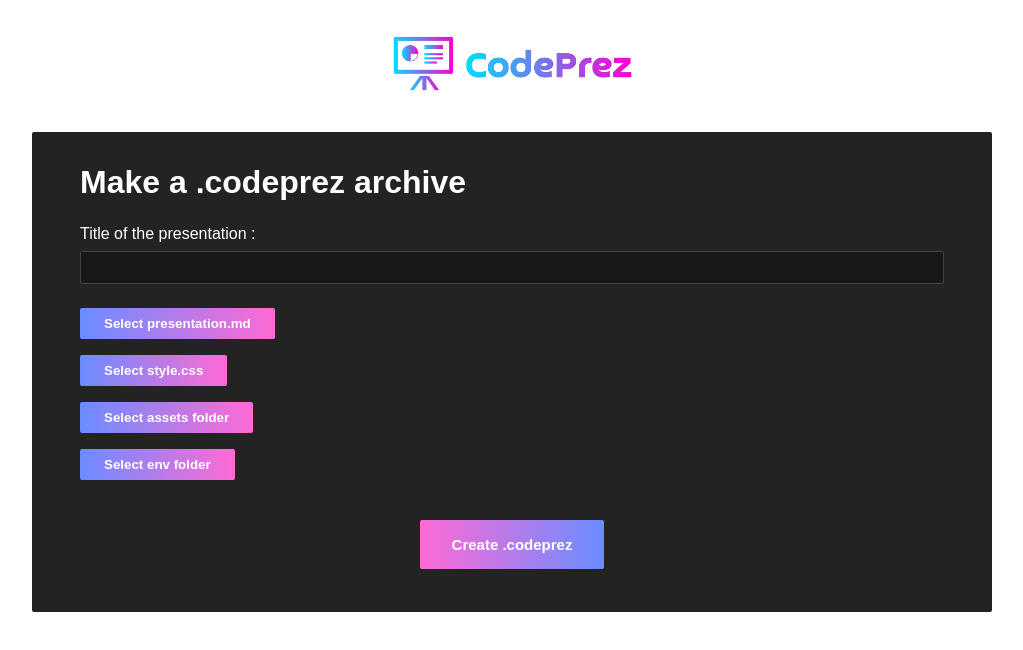
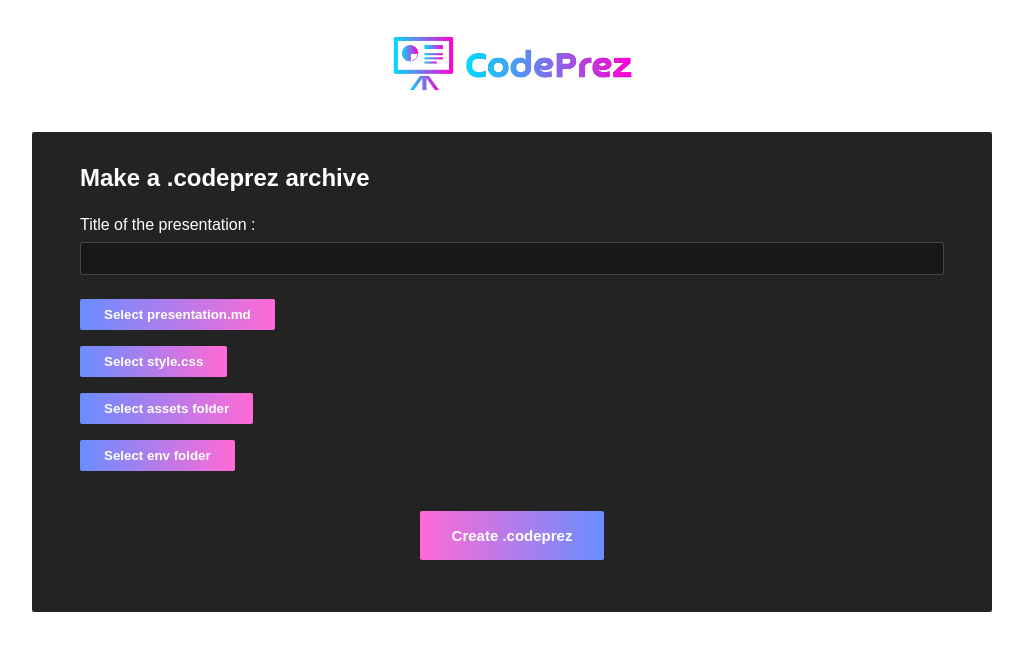
Before and after one commit to remybms/Codeprez, a Next.js app: page /create-archive in a window 1280 px wide. Shown: the top 650 px of the page, without its empty margins (128-1151 px from the left). Built offline with nearby package versions, Linux system fonts and the light colour scheme.

Commit message:
feat: some frontend changes

```diff
--- a/src/app/create-archive/page.js
+++ b/src/app/create-archive/page.js
@@ -40,7 +40,7 @@ export default function Home() {
       </a>
 
       <div className={styles.createArchiveContainer}>
-        <h1>Make a .codeprez archive</h1>
+        <h2>Make a .codeprez archive</h2>
         <label>
         Title of the presentation :
         <input type="text" value={title} onChange={e => setTitle(e.target.value)} />
--- a/src/app/create-archive/page.module.css
+++ b/src/app/create-archive/page.module.css
@@ -21,7 +21,7 @@
     max-width: 60rem;
 }
 
-.createArchiveContainer h1 {
+.createArchiveContainer h2 {
     margin-bottom: 1.5rem;
 }
 
--- a/src/app/open-presentation/page.js
+++ b/src/app/open-presentation/page.js
@@ -11,7 +11,8 @@ export default function Home() {
       </a>
 
       <div >
-        <h1>Presentation mode</h1>
+        <h2>Presentation mode</h2>
+        {/* /slides -> .md */}
 
 
         <div >
--- a/src/app/open-presentation/page.module.css
+++ b/src/app/open-presentation/page.module.css
@@ -6,6 +6,10 @@
     color: #fff;
 }
 
+.wholePage h2 {
+    margin: 2rem 0 ;
+}
+
 .logoLink {
     margin-top: 2rem;
 }
```
